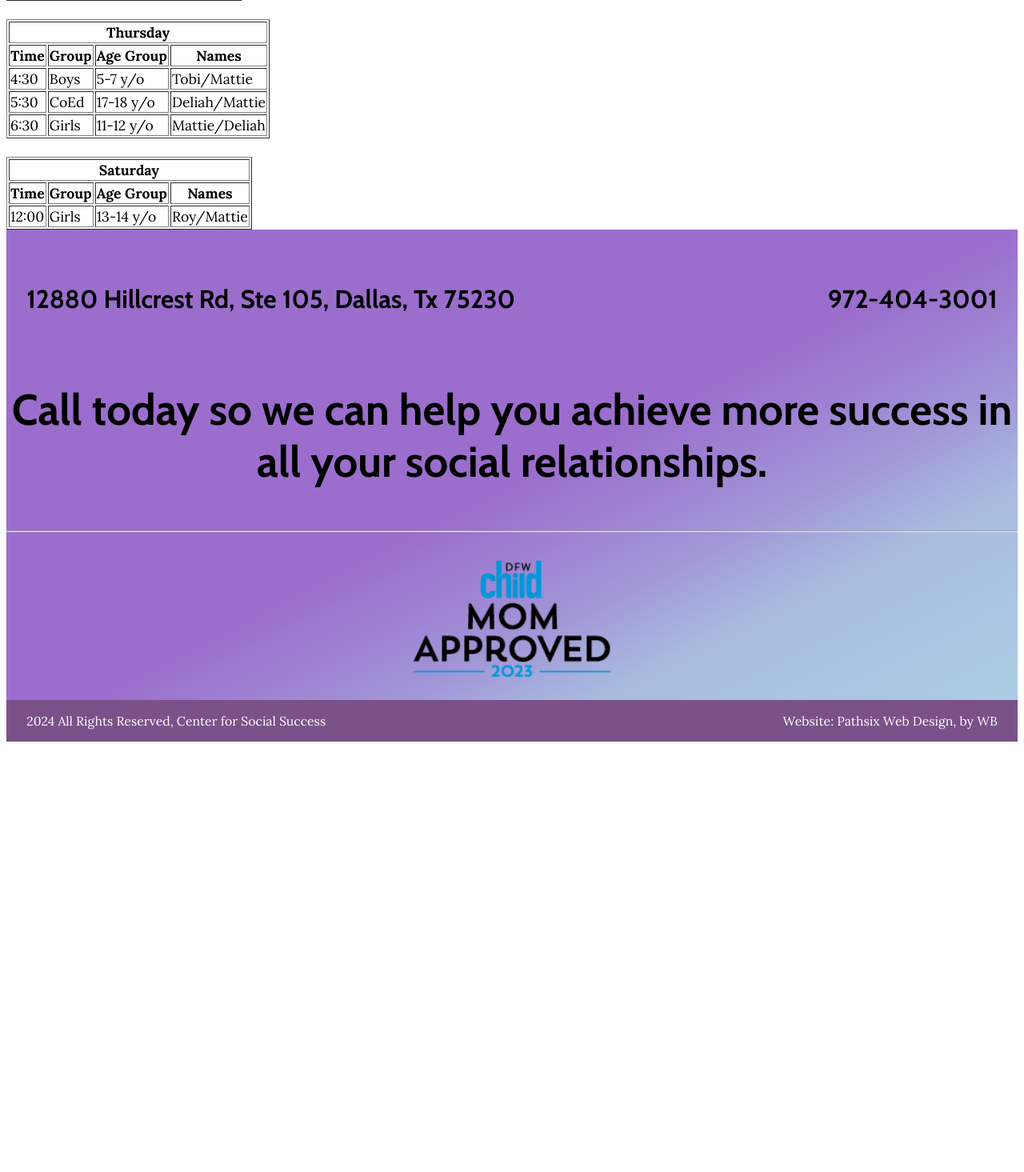
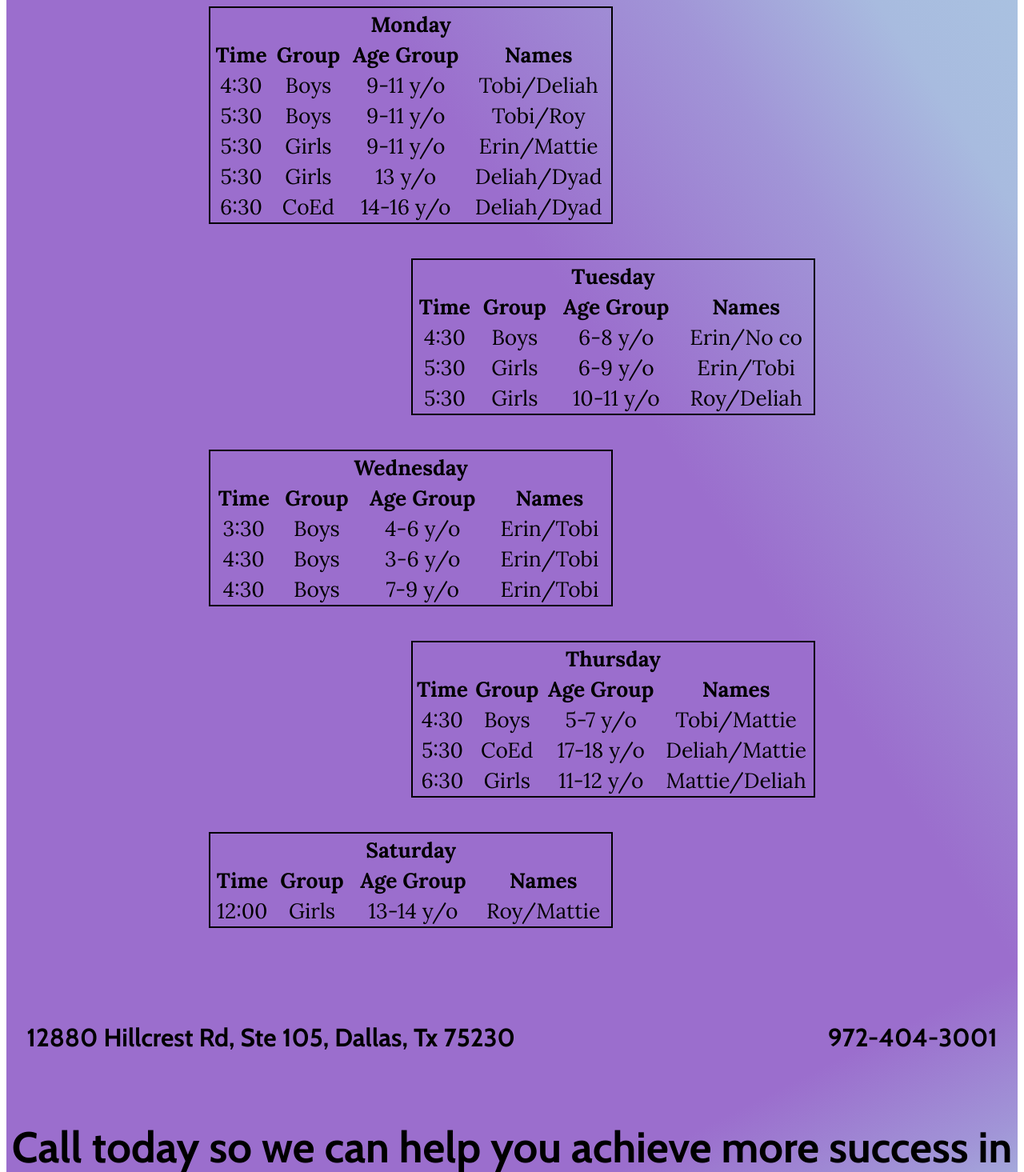
Before and after one commit to boonewh/css-website, a CodeIgniter app: page /database/schedule in a window 1280 px wide. Shown: the part 891-2356 px from the top of the page at 80% size. Before the commit the page ends 1818 px from the top, so only its background shows below. Run offline with CodeIgniter, Linux system fonts and the light colour scheme.

Commit message:
Finished schedule page and added Google static map

```diff
--- a/application/views/pages/location.php
+++ b/application/views/pages/location.php
@@ -1,7 +1,7 @@
         <main>
             <h1>Location</h1>
             <div class="location">
-                <img src="assets/images/location.png" alt="CSS Office Location">
+                <img src="https://maps.googleapis.com/maps/api/staticmap?center=12880+Hillcrest+Rd+Ste+105+Dallas+Tx+75230&zoom=14&size=600x300&maptype=roadmap&markers=color:red%7C32.92422,-96.78516&key=AIzaSyDT2TSXU_nV6-o51GzaUiim-lmyOvMArWs" alt="Map showing location of main office at 12880 Hillcrest Rd, Ste 105, Dallas, Tx 75230">
                 <div>
                     <p>Main Office:</p>
                     <p>12880 Hillcrest Rd, Ste 105, Dallas, Tx 75230</p>
--- a/application/views/pages/schedule.php
+++ b/application/views/pages/schedule.php
@@ -1,7 +1,13 @@
+    <main class="table">
+        <div>
             <h1>2024 Group Therapy Schedule</h1>
-<h2>Under Construction</h2>
-<table border="1">
-    <tr>
+            <br>
+            <div class="staffpic"><img src="assets/images/css-staff-23.jpg" alt=""></div>
+            <br>
+        </div>
+        <div>
+            <table class="table1">
+                <tr class="thead">
                     <th colspan="4">Monday</th>
                 </tr>
                 <tr>
@@ -41,9 +47,11 @@
                     <td>Deliah/Dyad</td>
                 </tr>
             </table>
+        </div">
         <br>
-<table border="1">
-    <tr>
+        <div>
+            <table class="table2">
+                <tr class="thead">
                     <th colspan="4">Tuesday</th>
                 </tr>
                 <tr>
@@ -71,9 +79,11 @@
                     <td>Roy/Deliah</td>
                 </tr>
             </table>
+        </div>
         <br>
-<table border="1">
-    <tr>
+        <div>
+            <table class="table1">
+                <tr class="thead">
                     <th colspan="4">Wednesday</th>
                 </tr>
                 <tr>
@@ -101,9 +111,11 @@
                     <td>Erin/Tobi</td>
                 </tr>
             </table>
+        </div>
         <br>
-<table border="1">
-    <tr>
+        <div>
+            <table  class="table2">
+                <tr class="thead">
                     <th colspan="4">Thursday</th>
                 </tr>
                 <tr>
@@ -131,9 +143,11 @@
                     <td>Mattie/Deliah</td>
                 </tr>
             </table>
+        </div>
         <br>
-<table border="1">
-    <tr>
+        <div>
+            <table class="table1">
+                <tr class="thead">
                     <th colspan="4">Saturday</th>
                 </tr>
                 <tr>
@@ -149,3 +163,5 @@
                     <td>Roy/Mattie</td>
                 </tr>
             </table>
+        </div>
+    </main>
--- a/application/views/templates/header.php
+++ b/application/views/templates/header.php
@@ -1,6 +1,15 @@
 <!DOCTYPE html>
 <html lang="en">
 	<head>
+		<!-- Google tag (gtag.js) -->
+		<script async src="https://www.googletagmanager.com/gtag/js?id=G-BE5S4BJ9T6"></script>
+		<script>
+		window.dataLayer = window.dataLayer || [];
+		function gtag(){dataLayer.push(arguments);}
+		gtag('js', new Date());
+
+		gtag('config', 'G-BE5S4BJ9T6');
+		</script>
 		<meta charset="utf-8" />
 		<meta name="viewport" content="width=device-width, initial-scale=1.0">
 		<meta name="description" content=<?=$description; ?>/> <!--Let us help you in all of your social interactions and social skills. Family, individual counseling and group therapy including animal assisted therapy.-->
--- a/assets/css/main.css
+++ b/assets/css/main.css
@@ -332,6 +332,28 @@ article h6 {
 	margin: 0;
 }
 
+/* Schedule Styles */
+.table {
+	background: var(--css-linear-flip);
+	margin-top: 5px;
+	padding: 50px 0;
+}
+
+.staffpic img {
+	width: 100%;
+	border-radius: 40%;
+}
+
+.thead {
+	font-size: 1em;
+}
+
+.table1,
+.table2 {
+	width: 100%;
+	border: 2px solid black;
+}
+
 /* Location Styles */
 
 .location {
@@ -475,11 +497,11 @@ footer {
 		text-align: center;
 		align-items: center;
 		justify-content: space-around;
+		width: 100%;
 	}
 
 	.pam img {
-		max-width: 38%;
-		margin: 20px;
+		max-width: 34%;
 	}
 
 	/* Footer Styles */
@@ -551,6 +573,37 @@ footer {
 	#approved {
 		width: 20%;
 		margin: 20px 0;
+	}
+
+	/* Schedule Styles */
+
+	.staffpic {
+		display: block;
+		text-align: center;
+	}
+
+	.staffpic img {
+		display: inline-block;
+		width: 50%;
+	}
+
+	.table2 {
+		margin-left: auto;
+		margin-right: 20%;
+		margin-top: 20px;
+		width: 40%;
+		font-size: 1.5em;
+		text-align: center;
+		border: 2px solid black;
+	}
+
+	.table1 {
+		margin-left: 20%;
+		margin-top: 20px;
+		width: 40%;
+		font-size: 1.5em;
+		text-align: center;
+		border: 2px solid black;
 	}
 
 	/* Contact Styles */
```
Lines whose indentation alone changed are shown as unchanged.
